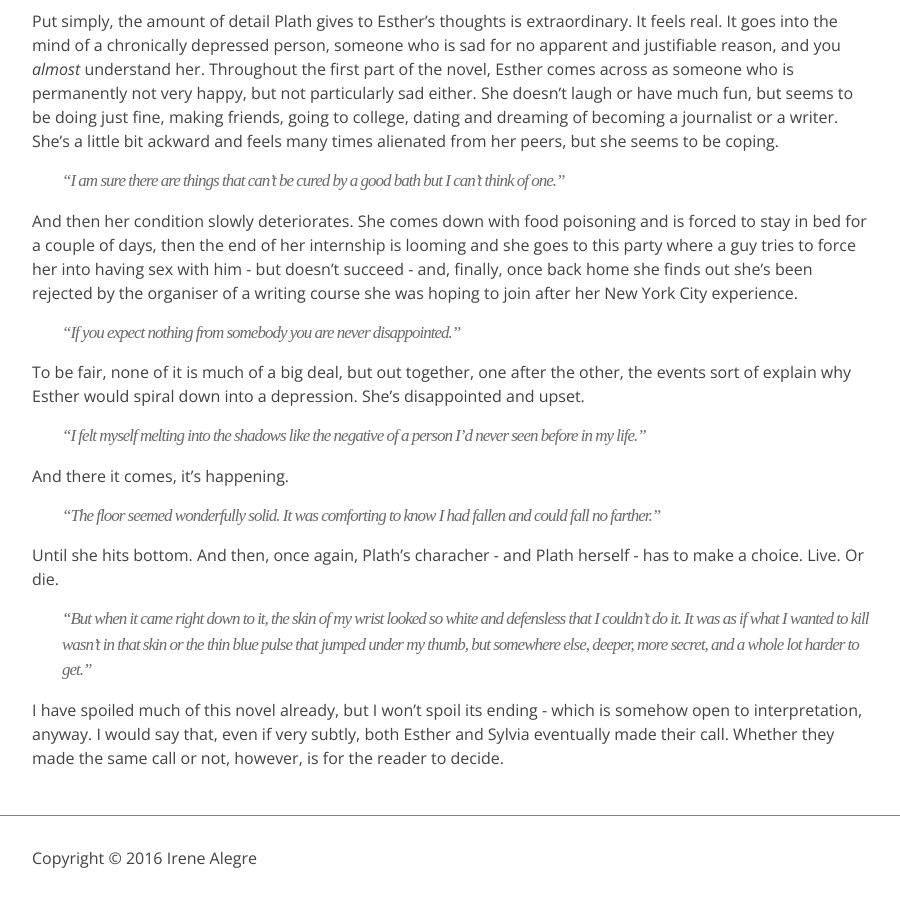
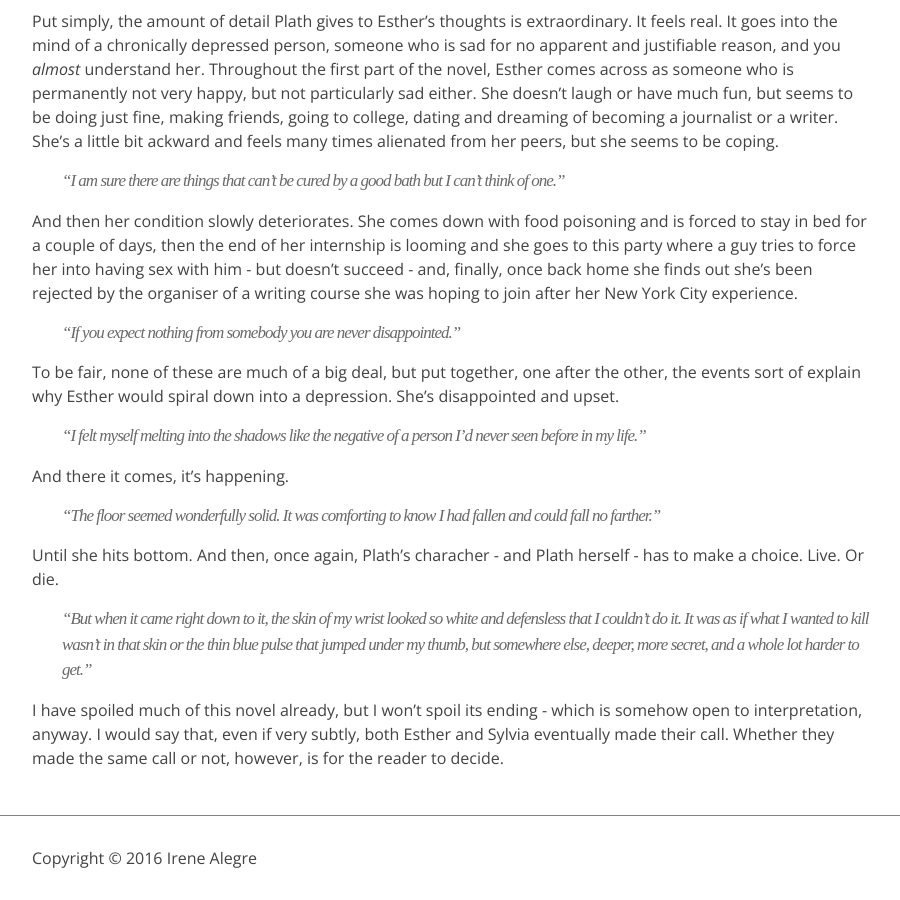
Before and after one commit to irenealgi/readbelow, a Jekyll site: the page built from _posts/2016-05-28-the-bell-jar-a-sense-of-possibility-and-the-anxiety-of-choice.md, in a window 1280 px wide and 900 px high, scrolled down 3076 px. Shown: the whole window, without its empty margins (188-1088 px from the left). Built offline with Jekyll 4.4.1, drawn with Linux system fonts in a browser that asks for light colours.

Commit message:
Update 2016-05-28-the-bell-jar-a-sense-of-possibility-and-the-anxiety-of-choice.md

```diff
--- a/_posts/2016-05-28-the-bell-jar-a-sense-of-possibility-and-the-anxiety-of-choice.md
+++ b/_posts/2016-05-28-the-bell-jar-a-sense-of-possibility-and-the-anxiety-of-choice.md
@@ -69,7 +69,7 @@ And then her condition slowly deteriorates. She comes down with food poisoning a
 
 >"If you expect nothing from somebody you are never disappointed."
 
-To be fair, none of it is much of a big deal, but out together, one after the other, the events sort of explain why Esther would spiral down into a depression. She's disappointed and upset.
+To be fair, none of these are much of a big deal, but put together, one after the other, the events sort of explain why Esther would spiral down into a depression. She's disappointed and upset.
 
 >“I felt myself melting into the shadows like the negative of a person I'd never seen before in my life.”
 
```
